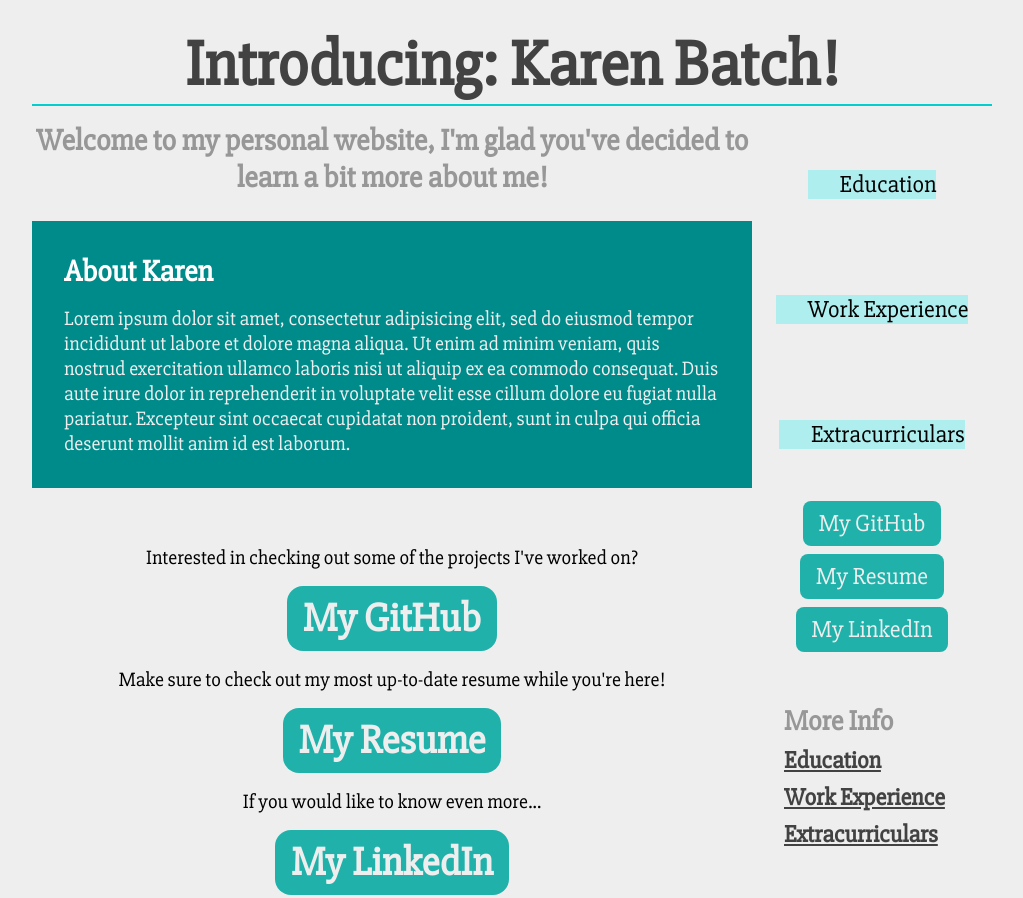
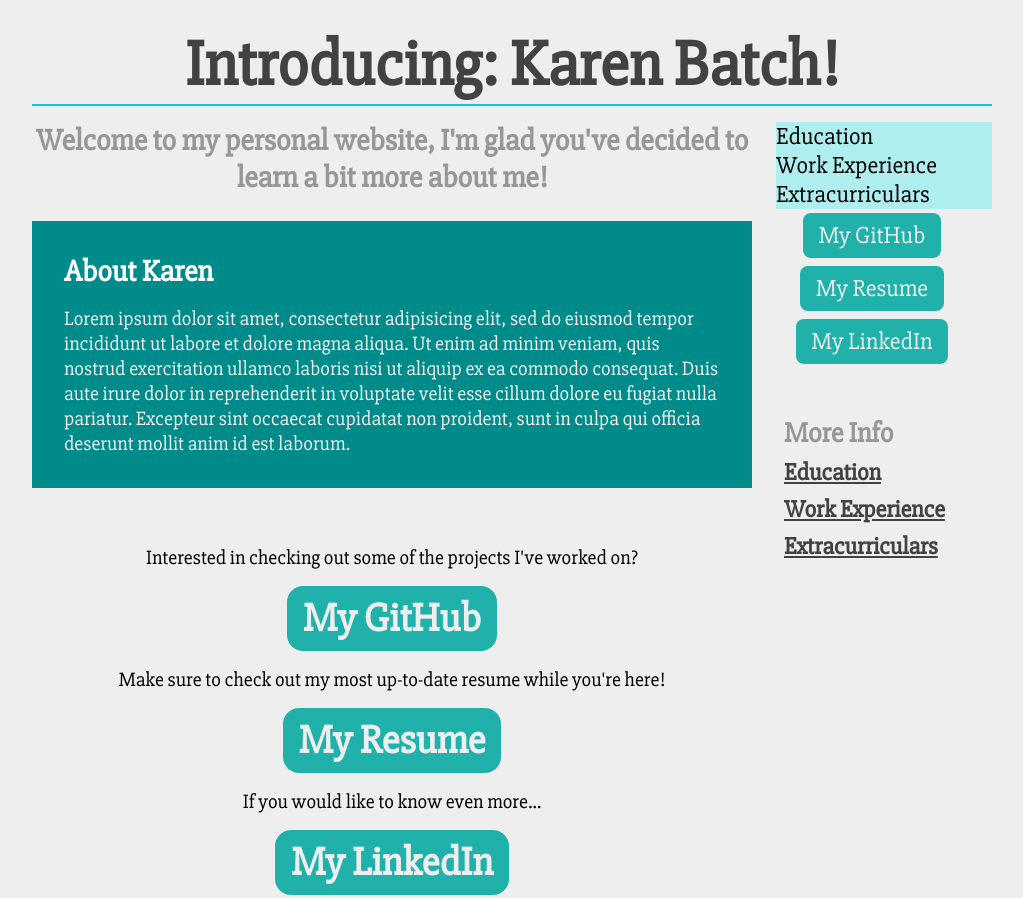
Before and after one commit to LindaBatch/lindabatch.github.io, a plain HTML site: page index.html in a window 1280 px wide. Shown: the top 898 px of the page, without its empty margins (96-1119 px from the left). Drawn offline with Linux system fonts and the light colour scheme.

Commit message:
Update main.css

```diff
--- a/main.css
+++ b/main.css
@@ -218,13 +218,13 @@ h3.left {
     background-color: paleturquoise;
     color: black;
     cursor: pointer;
-    padding-left: 2rem;
-    margin: 3rem 0;
     text-align: left;
     border: none;
     outline: none;
     transition: 0.4s;
     font-size: 1.5rem;
+    width: 90%;
+    float: right;
 }
 
 .active, .accordion:hover {
```
